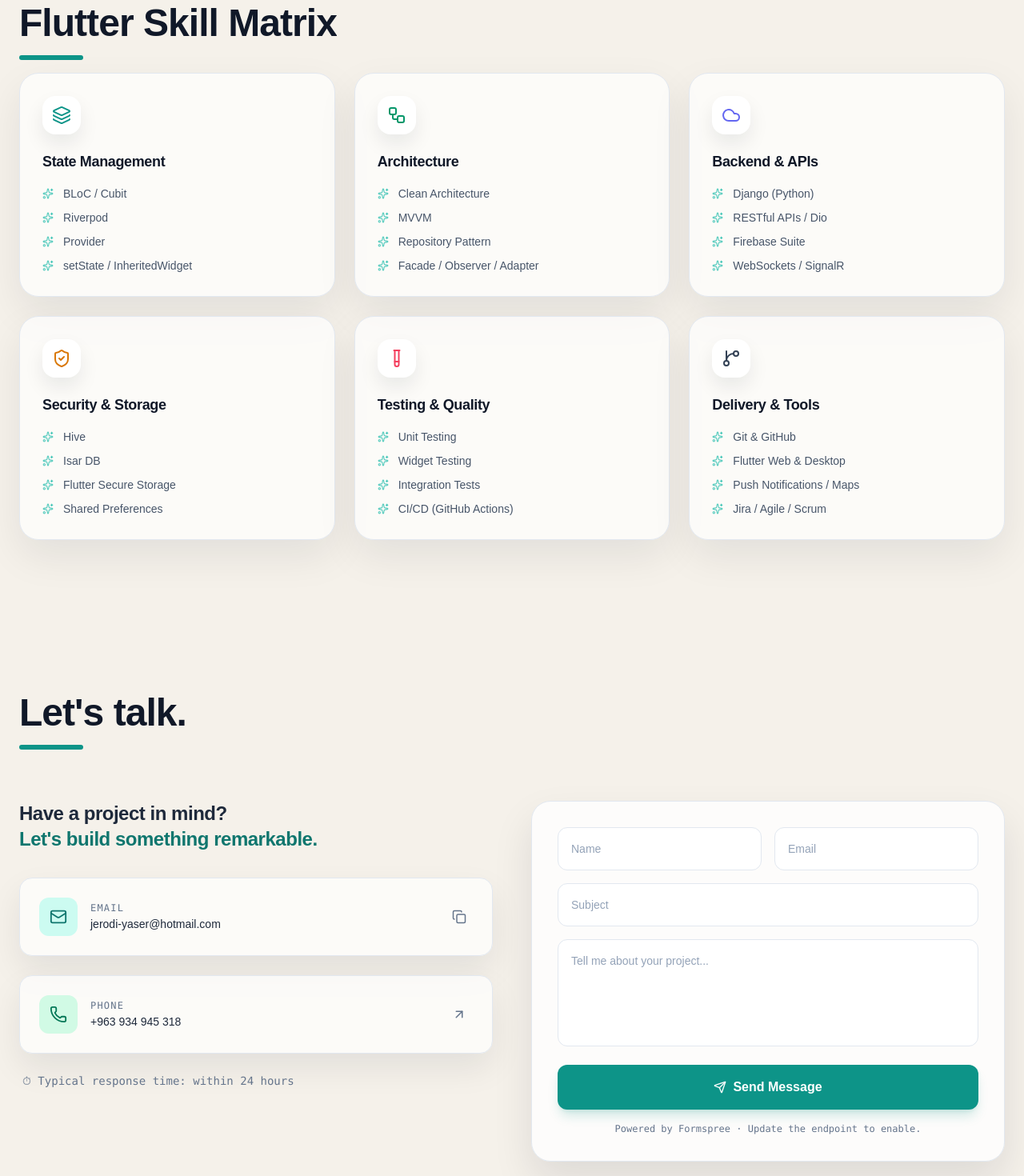
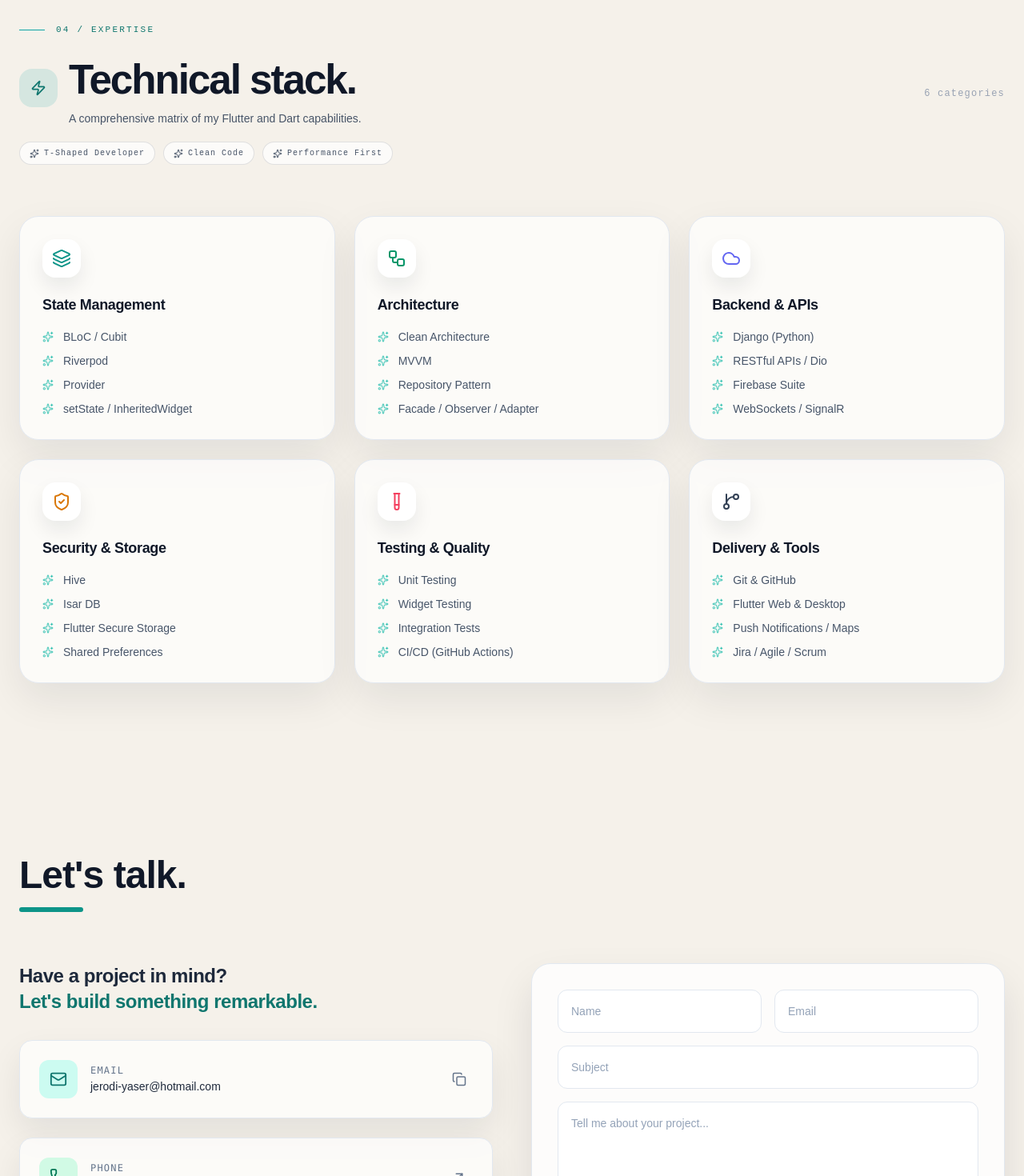
Before and after one commit to YasserJ01/my-portfolio, a React (Vite) app: page / in a window 1280 px wide. Shown: the part 4280-5750 px from the top of the page at 80% size. Built offline with nearby package versions, Linux system fonts and the light colour scheme.

Commit message:
Add Formspree integration and update contact form; modify Loader and Skills components for improved layout and clarity

```diff
--- a/package.json
+++ b/package.json
@@ -10,6 +10,7 @@
     "preview": "vite preview"
   },
   "dependencies": {
+    "@formspree/react": "^3.0.0",
     "framer-motion": "^12.23.26",
     "lucide-react": "^0.562.0",
     "react": "^19.2.0",
--- a/src/components/Loader.jsx
+++ b/src/components/Loader.jsx
@@ -74,7 +74,7 @@ const Loader = ({ finishLoading }) => {
             YASSER <span style={{ color: 'var(--cyan)' }}>JEROODI</span>
           </h1>
           <p style={{ fontFamily: 'var(--font-mono)', fontSize: 11, color: 'var(--text-muted)', letterSpacing: '0.2em', marginTop: 8, textAlign: 'center' }}>
-            FLUTTER · MOBILE · WEB
+            FLUTTER · MOBILE
           </p>
         </motion.div>
       </div>
--- a/src/components/contact.jsx
+++ b/src/components/contact.jsx
@@ -2,12 +2,14 @@ import { motion } from 'framer-motion';
 import { Mail, Phone, ArrowUpRight, Copy, CheckCircle2, Send } from 'lucide-react';
 import { useState } from 'react';
 import Reveal from './Reveal';
+// 1. Import Formspree hooks
+import { useForm, ValidationError } from '@formspree/react';
 
 const Contact = () => {
   const [copied, setCopied] = useState(false);
-  const [formStatus, setFormStatus] = useState('idle'); // idle | sending | success | error
-  const formspreeUrl = 'https://formspree.io/f/yourFormId';
-  const isPlaceholderEndpoint = formspreeUrl.includes('yourFormId');
+
+  // 2. Initialize the Formspree hook with your ID
+  const [state, handleSubmit] = useForm("mjglkzpd");
 
   const copyToClipboard = (text) => {
     navigator.clipboard.writeText(text);
@@ -15,35 +17,32 @@ const Contact = () => {
     setTimeout(() => setCopied(false), 2000);
   };
 
-  const handleSubmit = async (e) => {
-    e.preventDefault();
-    if (isPlaceholderEndpoint) {
-      setFormStatus('error');
-      return;
+  // 3. The "state.succeeded" property replaces your manual "success" status
+  if (state.succeeded) {
+    return (
+      <section className="py-24 px-6 max-w-7xl mx-auto" id="contact">
+        <div className="bg-white/80 border border-slate-200 p-8 rounded-3xl shadow-[0_24px_50px_rgba(15,23,42,0.1)] max-w-lg mx-auto">
+          <motion.div
+            initial={{ opacity: 0, y: 10 }}
+            animate={{ opacity: 1, y: 0 }}
+            className="h-full flex flex-col items-center justify-center text-center py-12"
+          >
+            <div className="w-16 h-16 bg-emerald-100 rounded-full flex items-center justify-center mb-4">
+              <CheckCircle2 className="text-emerald-600" size={32} />
+            </div>
+            <h4 className="text-xl font-bold text-slate-800 mb-2">Message sent!</h4>
+            <p className="text-slate-500 text-sm">Thanks for reaching out — I&apos;ll get back to you within 24 hours.</p>
+            <button
+              onClick={() => window.location.reload()}
+              className="mt-6 text-teal-600 text-sm font-medium hover:underline"
+            >
+              Send another message
+            </button>
+          </motion.div>
+        </div>
+      </section>
+    );
   }
-    setFormStatus('sending');
-    const form = e.target;
-    const data = new FormData(form);
-
-    try {
-      const res = await fetch(formspreeUrl, {
-        method: 'POST',
-        body: data,
-        headers: { Accept: 'application/json' },
-      });
-
-      if (res.ok) {
-        setFormStatus('success');
-        form.reset();
-      } else {
-        setFormStatus('error');
-      }
-    } catch {
-      setFormStatus('error');
-    }
-
-    setTimeout(() => setFormStatus('idle'), 5000);
-  };
 
   return (
     <section className="py-24 px-6 max-w-7xl mx-auto" id="contact">
@@ -55,7 +54,6 @@ const Contact = () => {
       </Reveal>
 
       <div className="grid grid-cols-1 lg:grid-cols-2 gap-12">
-
         {/* Left: Info */}
         <div className="space-y-6">
           <h3 className="text-2xl font-semibold mb-8 text-slate-800">
@@ -63,7 +61,6 @@ const Contact = () => {
             <span className="text-teal-700">Let&apos;s build something remarkable.</span>
           </h3>
 
-          {/* Email */}
           <motion.div
             whileHover={{ x: 8 }}
             className="group p-6 bg-white/70 border border-slate-200 rounded-2xl flex items-center justify-between shadow-[0_18px_40px_rgba(15,23,42,0.08)]"
@@ -86,7 +83,6 @@ const Contact = () => {
             </button>
           </motion.div>
 
-          {/* Phone */}
           <motion.div
             whileHover={{ x: 8 }}
             className="group p-6 bg-white/70 border border-slate-200 rounded-2xl flex items-center justify-between shadow-[0_18px_40px_rgba(15,23,42,0.08)]"
@@ -108,7 +104,6 @@ const Contact = () => {
             </a>
           </motion.div>
 
-          {/* Response time note */}
           <p className="text-slate-500 text-sm font-mono pl-1">
             ⏱ Typical response time: within 24 hours
           </p>
@@ -116,21 +111,9 @@ const Contact = () => {
 
         {/* Right: Form */}
         <div className="bg-white/80 border border-slate-200 p-8 rounded-3xl shadow-[0_24px_50px_rgba(15,23,42,0.1)]">
-          {formStatus === 'success' ? (
-            <motion.div
-              initial={{ opacity: 0, y: 10 }}
-              animate={{ opacity: 1, y: 0 }}
-              className="h-full flex flex-col items-center justify-center text-center py-12"
-            >
-              <div className="w-16 h-16 bg-emerald-100 rounded-full flex items-center justify-center mb-4">
-                <CheckCircle2 className="text-emerald-600" size={32} />
-              </div>
-              <h4 className="text-xl font-bold text-slate-800 mb-2">Message sent!</h4>
-              <p className="text-slate-500 text-sm">Thanks for reaching out — I&apos;ll get back to you within 24 hours.</p>
-            </motion.div>
-          ) : (
             <form onSubmit={handleSubmit} className="space-y-4">
               <div className="grid grid-cols-1 md:grid-cols-2 gap-4">
+                <div className="space-y-1">
                   <input
                     type="text"
                     name="name"
@@ -138,14 +121,23 @@ const Contact = () => {
                     required
                     className="w-full bg-white border border-slate-200 rounded-xl p-4 text-slate-800 placeholder-slate-400 focus:outline-none focus:border-teal-500 transition-colors text-sm"
                   />
+                  <ValidationError prefix="Name" field="name" errors={state.errors} className="text-red-500 text-xs mt-1" />
+                </div>
+
+                <div className="space-y-1">
                   <input
+                    id="email"
                     type="email"
                     name="email"
                     placeholder="Email"
                     required
                     className="w-full bg-white border border-slate-200 rounded-xl p-4 text-slate-800 placeholder-slate-400 focus:outline-none focus:border-teal-500 transition-colors text-sm"
                   />
+                  <ValidationError prefix="Email" field="email" errors={state.errors} className="text-red-500 text-xs mt-1" />
                 </div>
+              </div>
+
+              <div className="space-y-1">
                 <input
                   type="text"
                   name="subject"
@@ -153,28 +145,36 @@ const Contact = () => {
                   required
                   className="w-full bg-white border border-slate-200 rounded-xl p-4 text-slate-800 placeholder-slate-400 focus:outline-none focus:border-teal-500 transition-colors text-sm"
                 />
+                <ValidationError prefix="Subject" field="subject" errors={state.errors} className="text-red-500 text-xs mt-1" />
+              </div>
+
+              <div className="space-y-1">
                 <textarea
+                  id="message"
                   name="message"
                   placeholder="Tell me about your project..."
                   rows="5"
                   required
                   className="w-full bg-white border border-slate-200 rounded-xl p-4 text-slate-800 placeholder-slate-400 focus:outline-none focus:border-teal-500 transition-colors resize-none text-sm"
                 />
+                <ValidationError prefix="Message" field="message" errors={state.errors} className="text-red-500 text-xs mt-1" />
+              </div>
 
-              {formStatus === 'error' && (
+              {/* Global Error Message */}
+              {state.errors && !state.succeeded && (
                 <p className="text-red-500 text-xs font-mono">
-                  Formspree endpoint not configured yet. Update it to enable submissions.
+                  Something went wrong. Please check the fields and try again.
                 </p>
               )}
 
               <motion.button
                 type="submit"
-                disabled={formStatus === 'sending'}
-                whileHover={{ scale: formStatus === 'sending' ? 1 : 1.02 }}
+                disabled={state.submitting}
+                whileHover={{ scale: state.submitting ? 1 : 1.02 }}
                 whileTap={{ scale: 0.98 }}
                 className="w-full bg-teal-600 hover:bg-teal-700 disabled:bg-teal-600/50 text-white font-bold py-4 rounded-xl transition-all shadow-lg shadow-teal-600/20 flex items-center justify-center gap-2"
               >
-                {formStatus === 'sending' ? (
+                {state.submitting ? (
                   <>
                     <span className="w-4 h-4 border-2 border-white/30 border-t-white rounded-full animate-spin" />
                     Sending...
@@ -186,12 +186,7 @@ const Contact = () => {
                   </>
                 )}
               </motion.button>
-
-              <p className="text-center text-xs text-slate-500 font-mono">
-                Powered by Formspree · Update the endpoint to enable.
-              </p>
             </form>
-          )}
         </div>
       </div>
     </section>
--- a/src/components/skills.jsx
+++ b/src/components/skills.jsx
@@ -7,7 +7,8 @@ import {
   ShieldCheck,
   TestTube,
   GitBranch,
-  Sparkles
+  Sparkles,
+  Zap // Added for the header icon
 } from 'lucide-react';
 
 const Skills = () => {
@@ -90,14 +91,51 @@ const Skills = () => {
   };
 
   return (
-    <section className="py-24 px-6 max-w-7xl mx-auto" id="skills">
-      <Reveal>
-        <div className="mb-4">
-          <h2 className="text-4xl md:text-5xl font-bold mb-4">Flutter Skill Matrix</h2>
-          <div className="h-1.5 w-20 bg-teal-600 rounded-full" />
+    <section style={{ padding: '120px 24px', maxWidth: 1280, margin: '0 auto' }} id="skills">
+
+      {/* Updated Header - Matching Projects style */}
+      <motion.div
+        initial={{ opacity: 0, y: 24 }}
+        whileInView={{ opacity: 1, y: 0 }}
+        viewport={{ once: true }}
+        style={{ marginBottom: 64 }}
+      >
+        <div style={{ display: 'flex', alignItems: 'center', gap: 14, marginBottom: 16 }}>
+          <div style={{ width: 32, height: 1, background: 'var(--cyan)' }} />
+          <span style={{ fontFamily: 'var(--font-mono)', fontSize: 11, color: '#0f766e', letterSpacing: '0.2em' }}>
+            04 / EXPERTISE
+          </span>
         </div>
-      </Reveal>
 
+        <div style={{ display: 'flex', flexWrap: 'wrap', alignItems: 'baseline', justifyContent: 'space-between', gap: 16 }}>
+          <div style={{ display: 'flex', alignItems: 'center', gap: 14 }}>
+            <div style={{ width: 48, height: 48, borderRadius: 16, background: 'rgba(14,165,166,0.14)', display: 'flex', alignItems: 'center', justifyContent: 'center' }}>
+              <Zap size={20} color="#0f766e" />
+            </div>
+            <div>
+              <h2 style={{ fontFamily: 'var(--font-display)', fontSize: 'clamp(2.2rem, 4vw, 3.5rem)', fontWeight: 800, letterSpacing: '-0.04em', color: 'var(--text-primary)', margin: 0 }}>
+                Technical stack.
+              </h2>
+              <p style={{ fontFamily: 'var(--font-body)', fontSize: 14, color: 'var(--text-secondary)', margin: 0 }}>
+                A comprehensive matrix of my Flutter and Dart capabilities.
+              </p>
+            </div>
+          </div>
+          <span style={{ fontFamily: 'var(--font-mono)', fontSize: 12, color: 'var(--text-muted)', letterSpacing: '0.1em' }}>
+            {skillCategories.length} categories
+          </span>
+        </div>
+
+        <div style={{ display: 'flex', gap: 10, flexWrap: 'wrap', marginTop: 18 }}>
+          {['T-Shaped Developer', 'Clean Code', 'Performance First'].map((pill) => (
+            <span key={pill} style={{ display: 'inline-flex', alignItems: 'center', gap: 6, fontFamily: 'var(--font-mono)', fontSize: 10, letterSpacing: '0.1em', padding: '6px 12px', borderRadius: 999, border: '1px solid rgba(16,24,40,0.12)', background: 'rgba(255,255,255,0.7)', color: 'var(--text-secondary)' }}>
+              <Sparkles size={12} /> {pill}
+            </span>
+          ))}
+        </div>
+      </motion.div>
+
+      {/* Skills Grid */}
       <div className="grid grid-cols-1 md:grid-cols-2 lg:grid-cols-3 gap-6">
         {skillCategories.map((category, index) => (
           <motion.div
```
Also changed, not shown: 1 other file (tests, documents, lock files or other folders). Lines whose indentation alone changed are shown as unchanged.
